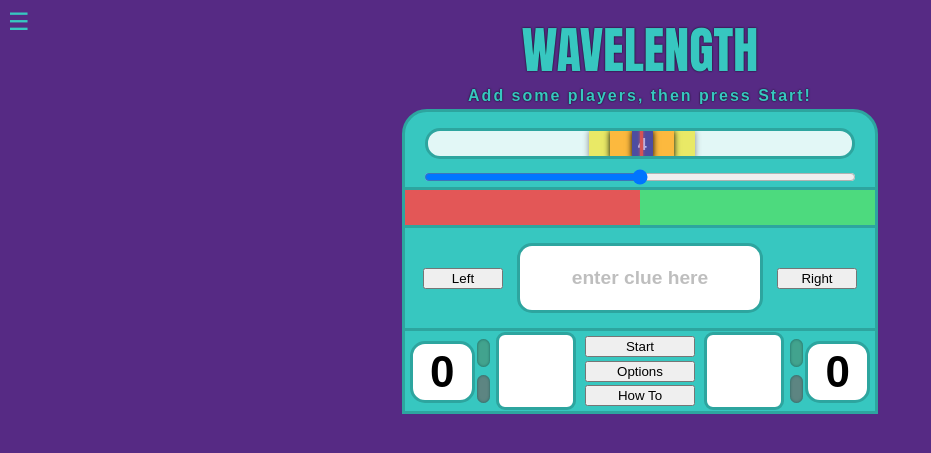
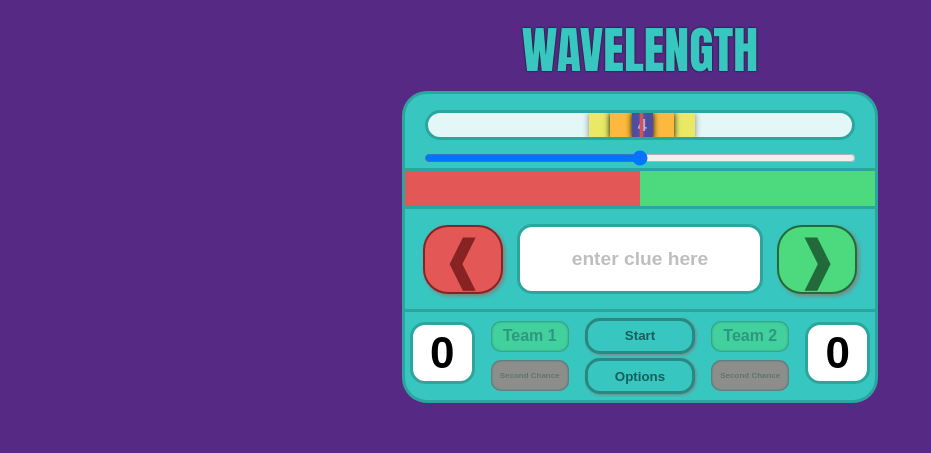
Before and after one commit to Asleepies/portfolio, a PHP site: page /html/wave.html in a window 1280 px wide. Shown: the top 453 px of the page, without its empty margins (0-931 px from the left). Run offline with PHP 8.4, Linux system fonts and the light colour scheme; some libraries are stand-ins or nearby versions.

Commit message:
mobile wavelength

```diff
--- a/html/projects.html
+++ b/html/projects.html
@@ -73,7 +73,7 @@
             </div>
             <div class="cardBottom">
               D&D Character Creator
-              <p>A React app that uses the D&D 5e API to help you create a new Dungeons & Dragons character</p>
+              <p>A React app that uses the D&D 5e API to help you create a new Dungeons & Dragons character. This project is ongoing with new features to come.</p>
             </div>
           </div>
         </a>
--- a/html/wave.html
+++ b/html/wave.html
@@ -5,43 +5,17 @@
 <meta charset="UTF-8">
 <title>Wavelength</title>
 <link rel="stylesheet" href="../styles/wave.css"/>
-<!-- <link rel="stylesheet" media='screen and (min-width: 768px)' href="../styles/wave.css"/> -->
-<!-- <link rel="stylesheet" media='screen and (max-width: 600px)' href="../styles/waveMobile.css"/> -->
 <script defer src="../scripts/wave.js" charset="utf-8"></script>
-<script src="https://kit.fontawesome.com/149dc9b89d.js" crossorigin="anonymous"></script>
+<!-- <script src="https://kit.fontawesome.com/149dc9b89d.js" crossorigin="anonymous"></script> -->
 </head>
 
 <body>
-  <div class="navBarBox">
-    <div class="folded">&#9776;
-    <ul class="navBarList">
-      <a href="../index.html"><i class="fa-solid fa-house"></i></a>
-      <a href="../html/contact.html" class="navLink">
-        <li>Contact</li>
-      </a>
-      <div class="dropdownCon">
-        <div class="sidebar">
-          <a href="../html/projects.html" class="dropbtn navLink">
-            <li>Projects</li>
-          </a>
-          <div class="dropContent">
-            <a href="../html/mort.html">Runner Game</a>
-            <a href="../html/wordle.html">Wordle</a>
-            <a href="https://asleepies.github.io/dndcg">D&D Character Creator</a>
-            <a href="../html/wave.html">Wavelength</a>
-          </div>
-        </div>
-      </div>
-    </ul>
-    </div>
-  </div>
-
-
   <div class="gameBox">
 
     <div class="promptArea">
       <h1>WAVELENGTH</h1>
       <p class='prompt' id='prompt'>Add some players, then press Start!</p>
+      <!-- ^ prompt is set to none in css -->
     </div>
 
     <div class='targetArea'>
@@ -63,7 +37,7 @@
     </div>
     <div class="gameArea">
       <div class='gameButts'>
-        <button id='under' onclick="overUnder(id)">Left</button>
+        <button id='under' onclick="overUnder(id)"><span class="gameButtSpan">&#10096;</span></button>
       </div>
       <div class="clueArea">
         <div class='clue' id='clueField' onclick="newClue()">
@@ -71,7 +45,7 @@
         </div>
       </div>
       <div class="gameButts">
-        <button id='over' onclick="overUnder(id)">Right</button>
+        <button id='over' onclick="overUnder(id)"><span class="gameButtSpan">&#10097;</span></button>
       </div>
     </div>
 
@@ -79,8 +53,8 @@
       <div class='score' id='t1s'>0</div>
       <div class="teamBox" id='t1b'>
         <div class='lightBox'>
-          <div class="greenlight" id='t1g'></div>
-          <div class="redlight" id='t1r'></div>
+          <div class="greenlight" id='t1g'><span class="teamName">Team 1</span></div>
+          <div class="redlight" id='t1r'><span style='font-size:.5em;'>Second Chance</span></div>
         </div>
         <div class='players'>
           <ul class='team' id='t1'>
@@ -90,13 +64,13 @@
       </div>
       <div class="options">
         <button onclick="startGame()" id='startButt'>Start</button>
+
         <button onclick="options()">Options</button>
-        <button onclick="howTo()">How To</button>
       </div>
       <div class="teamBox" id='t2b'>
         <div class='lightBox'>
-          <div class="greenlight" id='t2g'></div>
-          <div class="redlight" id='t2r'></div>
+          <div class="greenlight" id='t2g'><span class="teamName">Team 2</span></div>
+          <div class="redlight" id='t2r'><span style='font-size:.5em;'>Second Chance</span></div>
         </div>
         <div class='players'>
           <ul class='team' id='t2'>
@@ -107,27 +81,17 @@
       <div class='score' id='t2s'>0</div>
     </div>
 
-    <!-- <div class="promptArea">
-      <p class='prompt' id='prompt'>Add some players (options), then press Start!</p>
-      <p class='prompt' id='lowerPrompt'></p>
-    </div> -->
-    <!-- <div id='devArea'>
-      <button onclick="reset()">reset</button>
-      <button onclick="finState()">clear state</button>
-      <button onclick="logState()">check state</button>
-      <button onclick="logGame()">print game</button>
-      <button onclick="logSlide()">check slide</button>
-    </div> -->
 
     <div class="modalBG" id='modalBG'>
       <div class="modalArea" id="modalHow">
         <h3>How To Play:</h3>
-        <p>
-          - Each round your team will pick a Psychic. The psychic draws a card and looks at the random target area. <br>
-          - They will give a one word clue about the location of the target area in relation to the drawn card, then your team will move the slider to where you think it is. <br>
-          - After setting your guess, the other team will have a chance to guess if the target is to the left or right of your team's guess. <br>
-          - The target is then revealed and points are awarded. First to 10 wins.
-        </p>
+        <p>- Each turn one team will pick a Psychic. The psychic draws a card and looks at the random target area. </p>
+        <p>- They will give a one word clue about the location of the target area in relation to the card. </p>
+        <p>- The rest of the team will move the slider to where they think it is and click guess. </p>
+        <p>- After setting their guess, the other team will have a chance to guess if the target is to the left or right of your team's guess. </p>
+        <p>- The target is then revealed and points are awarded. First to 10 wins. </p>
+        <p>- Each card can be thought of as a specturm. If the target is all the way to the right, you can safely give a clue word that only describes the green promp. </p>
+        <p>- If, for whatever reason, you need to start a turn over, click "Oops, redraw" to reset the turn and the psychic will draw a new promp </p>
         <button onclick="howClose()" class='closeButt'>&#9747;</button>
       </div>
 
@@ -149,7 +113,7 @@
 
       <div class="modalArea" id='modalClue'>
         <label class='clueLine' for="clueField">Enter a one word clue about the target's position:</label>
-        <input class='clueLine' type="text" id="newClue" name="clueField">
+        <input class='clueLine' type="text" id="newClue" name="clueField" maxlength="12">
         <button class='clueLine' onclick="enterClue()">Submit</button>
       </div>
 
@@ -166,13 +130,14 @@
       </div>
 
       <div class="modalArea" id='optionsBox'>
-        <h3 id='optionsHeader'>Options:</h3>
-        <button class="optButton"onclick="newPlayerWindow()">Add Players</button>
+        <h2 id='optionsHeader'>Options:</h2>
+        <!-- <button class="optButton"onclick="newPlayerWindow()">Add Players</button>
         <button class="optButton"onclick="removePlayerWindow()">Remove Players</button>
-        <button class="optButton"onclick="makeTeams()">Randomize teams</button>
-        <button class="optButton"onclick="oopsRedrawd()">Oops, redraw</button>
-        <button class="optButton"onclick="reset()">reset</button>
-        <button class="closeButt"onclick="optionsClose()">&#9747;</button>
+        <button class="optButton"onclick="makeTeams()">Randomize teams</button> -->
+        <button class="optButton" onclick="howTo()">How To</button>
+        <button class="optButton" onclick="oopsRedrawd()">Oops, redraw</button>
+        <button class="optButton" onclick="reset()">Reset</button>
+        <button class="closeButt" onclick="optionsClose()" style="color:#185e5c">&#9747;</button>
       </div>
 
       <div class="modalArea" id='modalWin'>
--- a/styles/wave.css
+++ b/styles/wave.css
@@ -1,7 +1,13 @@
-body {
+:root {
+  --redbg:#e35757;
+  --redtxt: #882323;
+  --greenbg: #4dda7e ;
+  --greentxt: #236a3b;
   --mainBG: #37c7c0;
   --mainBorder: 3px solid #2da59f;
   --mainBorderColor: #185e5a;
+}
+body {
   background-color: #562a84;
 }
 h1 {
@@ -92,6 +96,7 @@
   text-align: center;
 }
 .prompt {
+  display: none;
   margin: 0;
   font-family: sans-serif;
   font-weight: bold;
@@ -124,7 +129,7 @@
   position: relative;
   margin: auto;
   background-color: rgba(255, 255, 255, 0.856);
-  height: 25px;
+  height: 1.5em;
   width: 90%;
   border-radius: 15px;
   border: var(--mainBorder);
@@ -167,6 +172,7 @@
   box-shadow: 0 0 6px black;
 }
 .screen {
+  text-align: center;
   position: absolute;
   left: -1%;
   margin: auto;
@@ -201,23 +207,26 @@
   border-right: 3px solid #2da59f;
   border-left: 3px solid #2da59f;
   font-family: Trebuchet MS, sans-serif;
-  font-size: 30px;
+  font-size: 1.75em;
   font-weight: bold;
+  text-align: center;
 }
 .totL {
   width: 50%;
-  background-color: #e35757;
   display: flex;
   justify-content: center;
   align-items: center;
+  background-color: #e35757;
   color: #882323;
+  padding: 2%;
 }
 .totR {
   width: 50%;
-  background-color: #4dda7e ;
+  padding: 2%;
   display: flex;
   justify-content: center;
   align-items: center;
+  background-color: #4dda7e ;
   color: #236a3b;
 }
 .gameArea {
@@ -235,16 +244,34 @@
   flex-direction: column;
   justify-content: space-around;
 }
+.gameButtSpan {
+  font-size: 4em;
+}
+#over {
+  background-color: var(--greenbg);
+  color: var(--greentxt);
+  border: 2px solid var(--greentxt);
+}
+#under {
+  background-color: var(--redbg);
+  color: var(--redtxt);
+  border: 2px solid var(--redtxt);
+}
 .gameArea button {
   margin: 1px;
   min-width: 5rem;
   font-size: auto;
+  border-radius: 25px;
+  box-shadow: 2px 2px 4px 0 gray;
 }
 .clueArea {
   min-width: 17rem;
   display: flex;
   flex-direction: column;
   align-items: center;
+}
+#clueSpan {
+  font-size: .55em;
 }
 .psychic {
   font-family: Arial, Helvetica, sans-serif;
@@ -264,13 +291,16 @@
   display: flex;
   justify-content: center;
   align-items: center;
+  overflow: hidden;
 }
 .playArea {
   width: 98%;
-  height: 5em;
+  height: 5.5em;
   margin: auto;
+  margin-bottom: 1em;
   background-color: var(--mainBG);
   border: var(--mainBorder);
+  border-radius: 0 0 25px 25px;
   border-top: 0;
   display: flex;
   justify-content:space-between;
@@ -302,26 +332,33 @@
   align-items: center;
   justify-content: space-evenly;
   font-size: 3.753em;
-  font-family:Impact, Haettenschweiler, 'Arial Narrow Bold', sans-serif;
   color: #1a706c;
   text-shadow: 0 0 2px black;
   padding: 2px;
 }
 .options button {
+  height: 2.75em;
+  font-weight:bold;
+  color: var(--mainBorderColor);
   min-width: 8.3em;
+  border-radius: 15px;
+  background-color: #37c7c0;
+  border: 3px solid #278884;
+  box-shadow: 1px 1px 3px 0 gray;
 }
 .teamBox {
   /* border: 1px solid green; */
   width: 6.75rem;
   height: 100%;
   display: flex;
-  justify-content: space-between  ;
+  justify-content: center  ;
   align-items: center;
 }
 #t2b {
   flex-direction: row-reverse;
 }
 .players {
+  display: none;
   width: 70%;
   height: 90%;
   margin: auto;
@@ -339,12 +376,12 @@
 }
 .greenlight, .redlight {
   padding: 0 5px;
-  width: 3px;
+  width: 4.25em;
   height: 35%;
   border-radius: 10px;
   font-family: Arial, Helvetica, sans-serif;
   font-weight: bold;
-  font-size: auto;
+  text-align: center;
   display: flex;
   justify-content: center;
   align-items: center;
@@ -352,10 +389,14 @@
   box-shadow: inset 0 0 3px black;
 }
 .redlight {
-  background-color: rgb(131, 69, 69);
+  color: var(--redtxt);
+  background-color: var(--redbg);
+  /* background-color: rgb(131, 69, 69); */
 }
 .greenlight {
-  background-color: rgb(77, 129, 93);
+  color: var(--greentxt);
+  background-color: var(--greenbg);
+  /* background-color: rgb(77, 129, 93); */
 }
 .turn {
   opacity: 1;
```
Also changed, not shown: other parts of styles/wave.css (+78 -7 lines), index.html (+5 -2 lines), notes.txt (added, +8 -0 lines), scripts/wave.js (+17 -8 lines), img/proj/word.png, img/proj/word2.png (added).
